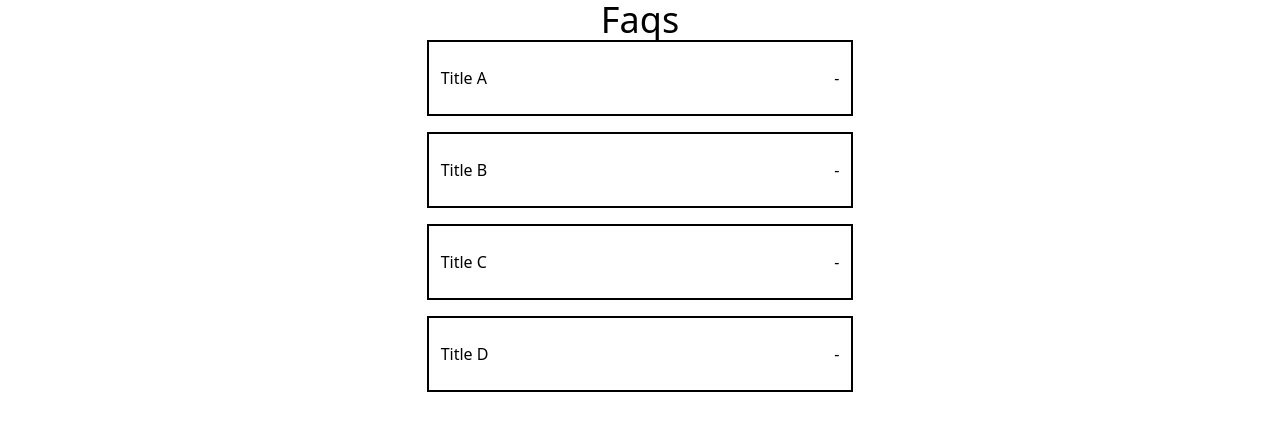
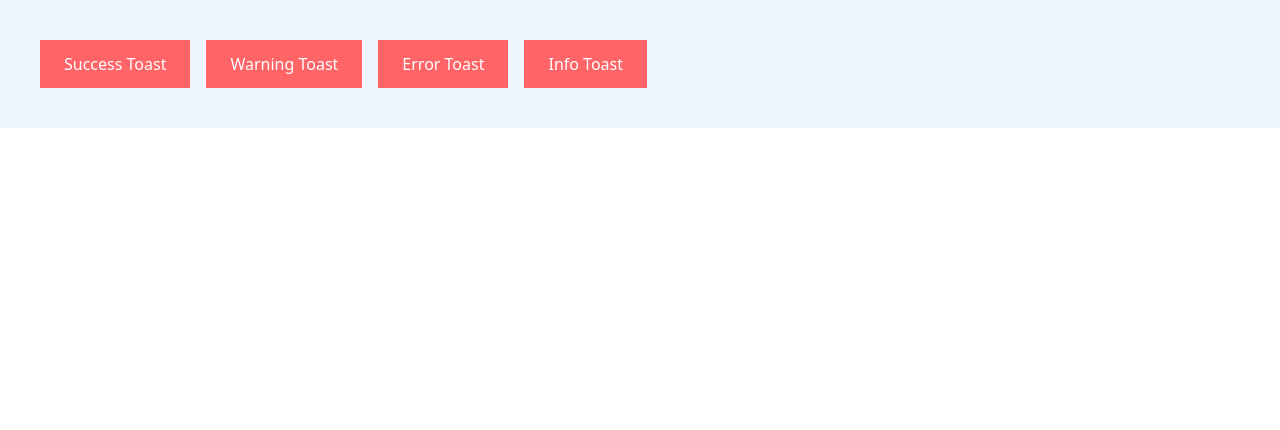
Before and after one commit to MayankSaxena2214/react-machine-coding, a React (Vite) app: page / in a window 1280 px wide. Shown: the top 430 px of the page. Built offline with nearby package versions, Linux system fonts and the light colour scheme.

Commit message:
Simple toast done

```diff
--- a/src/App.css
+++ b/src/App.css
@@ -0,0 +1,12 @@
+.toast{
+    animation: slide 1s 1;
+}
+
+@keyframes slide{
+    0%{
+        transform: translateX(100%);
+    }
+    100%{
+        transform: translateX(0%);
+    }
+}
--- a/src/App.jsx
+++ b/src/App.jsx
@@ -1,10 +1,12 @@
 import React from 'react'
 import Accordian from './components/Accordian'
-
+import ToastContainer from './components/ToastContainer'
+import "./App.css"
 const App = () => {
   return (
     <div className='bg-blue-50'>
-      <Accordian/>
+      {/* <Accordian/> */}
+      <ToastContainer/>
     </div>
   )
 }
--- /dev/null
+++ b/src/components/ToastContainer.jsx
@@ -0,0 +1,33 @@
+import React, { useState } from 'react'
+
+const ToastContainer = () => {
+    const [show,setShow]=useState(null);
+    const handleClose=()=>{
+        setShow(false);
+    }
+    const handleClick=()=>{
+        setShow(true);
+        setTimeout(handleClose,5000);
+    }
+
+  return (
+    <div className='py-10 px-10 flex flex-col gap-10'>
+      <div className='fixed top-1 right-1'>
+       {
+        show &&  <div className='flex justify-between w-[300px] rounded-xl toast bg-green-600 text-white py-4 px-4'>
+        <div>Success</div>
+        <div className='cursor-pointer' onClick={handleClose}>X</div>
+    </div>
+       }
+      </div>
+      <div className='flex gap-4'>
+        <button onClick={handleClick} className='px-6 py-3 bg-red-400 text-white'>Success Toast</button>
+        <button className='px-6 py-3 bg-red-400 text-white'>Warning Toast</button>
+        <button className='px-6 py-3 bg-red-400 text-white'>Error Toast</button>
+        <button className='px-6 py-3 bg-red-400 text-white'>Info Toast</button>
+      </div>
+    </div>
+  )
+}
+
+export default ToastContainer
```
